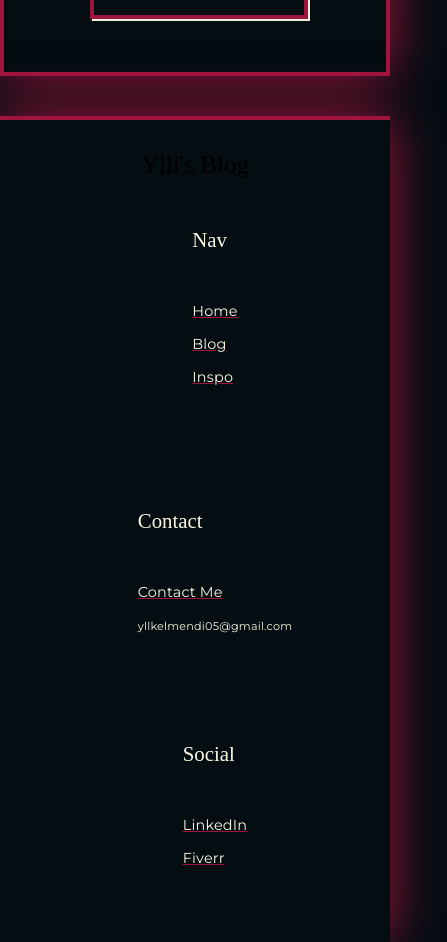
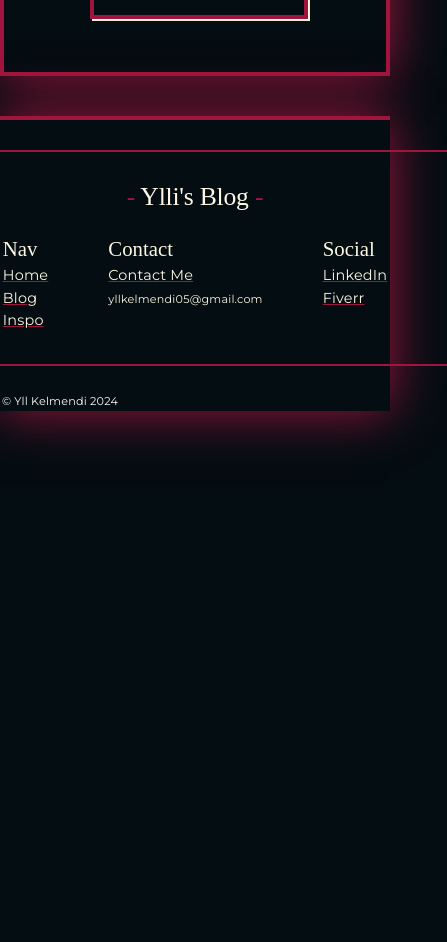
Before and after one commit to YlliLimited/Blog_Website, a React (Vite) app in the folder Blog/: page / in a window 390 px wide. Shown: the part 1720-2662 px from the top of the page, 447 px wide, since content can reach past the window. After the commit the page ends 2131 px from the top, so only its background shows below. Built offline with nearby package versions, Linux system fonts and the light colour scheme; a web font is replaced by a local one.

Commit message:
modified:   Blog/src/assets/Components/Footer/Footer.jsx 	modified:   Blog/src/assets/Components/Footer/Footer.module.css

```diff
--- a/Blog/src/assets/Components/Footer/Footer.jsx
+++ b/Blog/src/assets/Components/Footer/Footer.jsx
@@ -5,13 +5,14 @@ function Footer () {
   return (
     <>
     <div className={styles.footerParent}>
+      <div className={styles.footerOutline}>
 
 
-      <h5 className={styles.footerTitle}>Ylli's Blog</h5>
+        <h5 className={styles.footerTitle}><em>-</em> Ylli's Blog <em>-</em></h5>
 
         <ul className={styles.footerUl}>
-        <li className={styles.footerHeader}>
-          <h6>Nav</h6>
+          <li>
+            <h6 className={styles.footerHeader}>Nav</h6>
           </li>
 
           <li><Link to={"/"} className={styles.footerLink}><p>Home</p></Link></li>
@@ -23,8 +24,8 @@ function Footer () {
 
 
         <ul className={styles.footerUl}>
-        <li className={styles.footerHeader}>
-          <h6>Contact</h6>
+          <li>
+            <h6 className={styles.footerHeader}>Contact</h6>
           </li>
 
           <li>
@@ -37,8 +38,8 @@ function Footer () {
 
 
         <ul className={styles.footerUl}>
-        <li className={styles.footerHeader}>
-          <h6>Social</h6>
+          <li>
+            <h6 className={styles.footerHeader}>Social</h6>
           </li>
 
           <li>
@@ -50,6 +51,12 @@ function Footer () {
 
       </div>
 
+      <div className={styles.footerCopyright}>
+        <small>&copy; Yll Kelmendi {new Date().getFullYear()}</small>
+      </div>
+
+    </div>
+
 
     <Outlet/>
 
--- a/Blog/src/assets/Components/Footer/Footer.module.css
+++ b/Blog/src/assets/Components/Footer/Footer.module.css
@@ -4,12 +4,26 @@
 
   margin: 0px;
 
-  padding:  clamp(30px, 3vw, 3vw);
+  padding:  clamp(30px, 3vw, 3vw) 0px;
 
   display: flex;
   justify-content: center;
   align-items: baseline;
-  flex-wrap: wrap;
+}
+.footerOutline{
+  display: flex;
+  justify-content: center;
+  align-items: baseline;
+
+  border-top: 2px solid var(--secondary-contrast-color);
+  border-bottom: 2px solid var(--secondary-contrast-color);
+
+  position: relative;
+
+  padding: calc(clamp(1.6rem, 4.2vw, 5.2rem) + clamp(30px, 3vw, 3vw))  clamp(30px, 3vw, 3vw) 0px;
+
+  margin-bottom: calc(1cqw + clamp(0.7rem, 1vw, 1.3rem));
+
 }
 
 .footerTitle{
@@ -18,6 +32,8 @@
   top: clamp(30px, 3vw, 3vw);
 
   margin: 0px;
+
+  color: var(--primary-light-color);
 }
 
 .footerUl{
@@ -25,6 +41,8 @@
   list-style-type: none;
 
   color: var(--primary-light-color);
+
+  padding: 0px;
 }
 
 .footerHeader{
@@ -34,7 +52,20 @@
 
 .footerLink{
   color: var(--secondary-contrast-color);
+  padding: 0px;
 }
 .footerUl li p{
   color: var(--primary-light-color);
+  margin: 1cqw 0px;
 }
+
+.footerCopyright{
+  color: white;
+
+  position: absolute;
+  bottom: 0px ;
+
+  width: calc(100% - 1cqw);
+
+  padding: 0.5cqw;
+}
```
Lines whose indentation alone changed are shown as unchanged.
